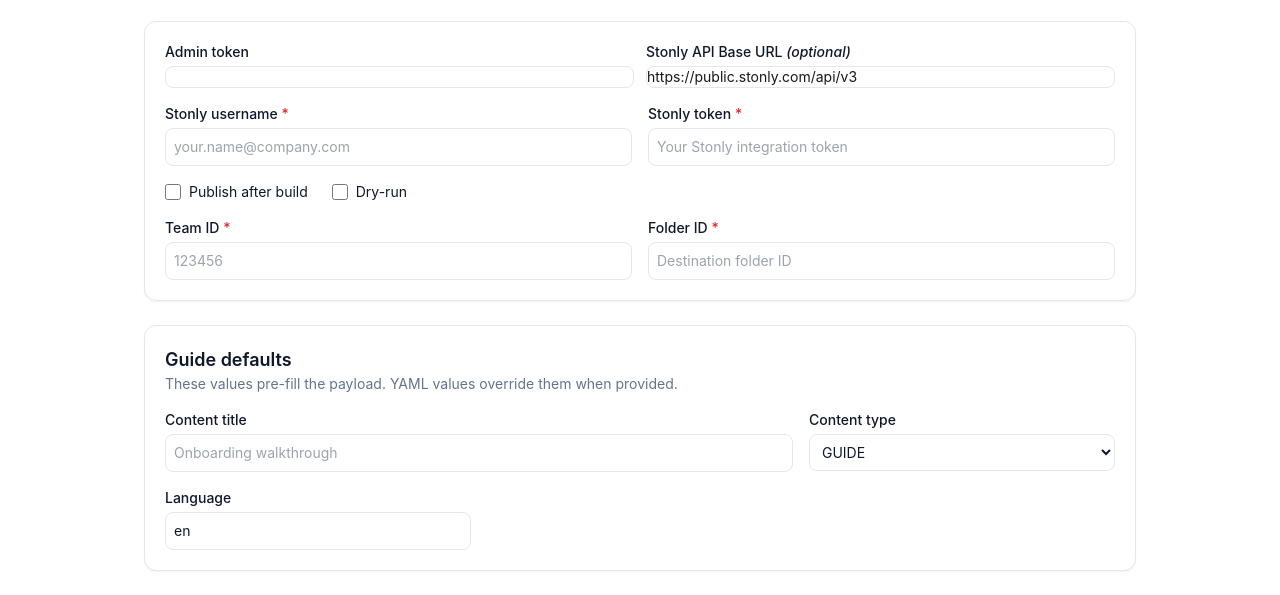
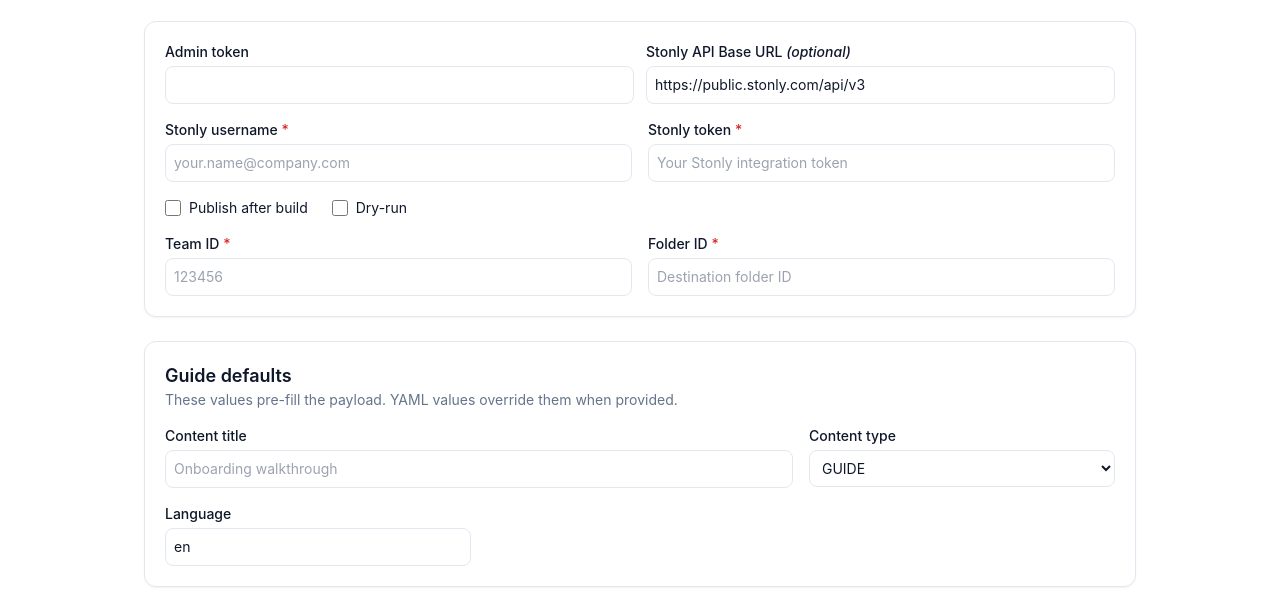
Before and after one commit to Valloch17/stonly-web, a plain HTML site: page web/guide-builder.html in a window 1280 px wide. Shown: the part 149-744 px from the top of the page. Drawn offline with nearby package versions, Linux system fonts and the light colour scheme.

Commit message:
Refactor input fields in guide-builder.html to simplify styling; remove unnecessary classes for Admin token and Stonly API Base URL inputs, enhancing overall layout consistency.

```diff
--- a/web/guide-builder.html
+++ b/web/guide-builder.html
@@ -185,10 +185,7 @@
                 <div>
                     <label for="adminToken" class="block text-sm font-medium">Admin token</label>
                     <input id="adminToken" type="password"
-                        class="mt-1 w-full rounded-lg border border-neutral-300 bg-white
-                                text-sm text-neutral-900 placeholder-neutral-400
-                                focus:outline-none focus:ring-2 focus:ring-indigo-500 focus:border-indigo-500
-                                dark:border-neutral-700 dark:bg-neutral-900 dark:text-neutral-100 dark:placeholder-neutral-500" />
+                        class="mt-1 w-full border border-neutral rounded-lg p-2 text-sm" />
                 </div>
 
                 <!-- Stonly API Base URL -->
@@ -196,10 +193,7 @@
                     <label for="st_base" class="block text-sm font-medium">Stonly API Base URL <i>(optional)</i></label>
                     <input id="st_base" type="text" placeholder="https://public.stonly.com/api/v3"
                         value="https://public.stonly.com/api/v3"
-                        class="mt-1 w-full rounded-lg border border-neutral-300 bg-white
-                                text-sm text-neutral-900 placeholder-neutral-400
-                                focus:outline-none focus:ring-2 focus:ring-indigo-500 focus:border-indigo-500
-                                dark:border-neutral-700 dark:bg-neutral-900 dark:text-neutral-100 dark:placeholder-neutral-500" />
+                        class="mt-1 w-full border border-neutral rounded-lg p-2 text-sm" />
                 </div>
             </div>
 
```
